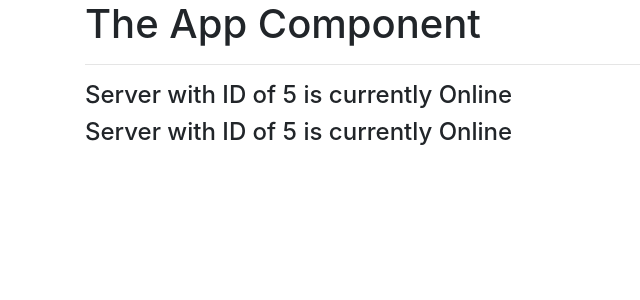
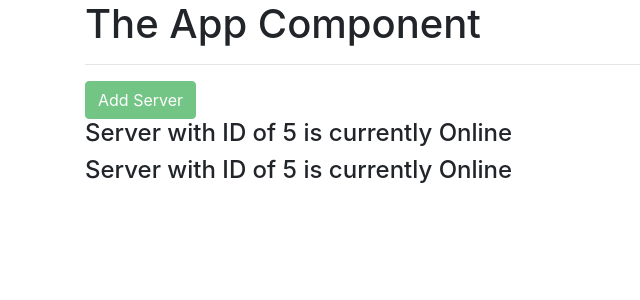
Before and after one commit to mikedilulo/Recipe-Book, an Angular app: page / in a window 1280 px wide. Shown: the top 300 px of the page, without its empty margins (0-640 px from the left). Built offline with nearby package versions, Linux system fonts and the light colour scheme.

Commit message:
Binds [disabled] prop when using setTimeout( )

```diff
--- a/src/app/serversComponent/servers.component.html
+++ b/src/app/serversComponent/servers.component.html
@@ -1,2 +1,3 @@
+<button class="btn btn-success" [disabled]="allowNewServer">Add Server</button>
 <h4>Server with ID of {{ serverId }} is currently {{ getServerStatus() }}</h4>
 <h4>Server with ID of {{ serverId }} is currently {{ getServerStatus() }}</h4>
--- a/src/app/serversComponent/servers.component.ts
+++ b/src/app/serversComponent/servers.component.ts
@@ -7,8 +7,13 @@ import { Component } from "@angular/core";
 export class ServersComponent {
   serverId = 5;
   serverStatus = "Online";
+  allowNewServer = false;
 
-  constructor() {}
+  constructor() {
+    setTimeout(() => {
+      this.allowNewServer = true;
+    }, 3000);
+  }
 
   getServerStatus() {
     return this.serverStatus;
```
